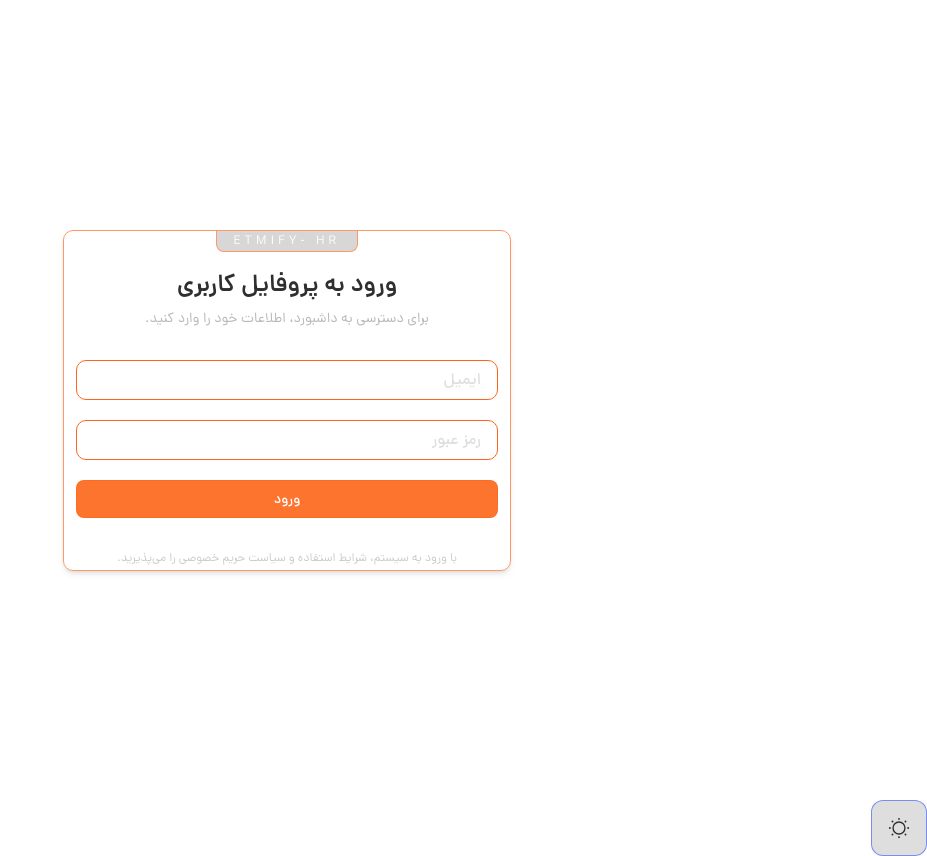
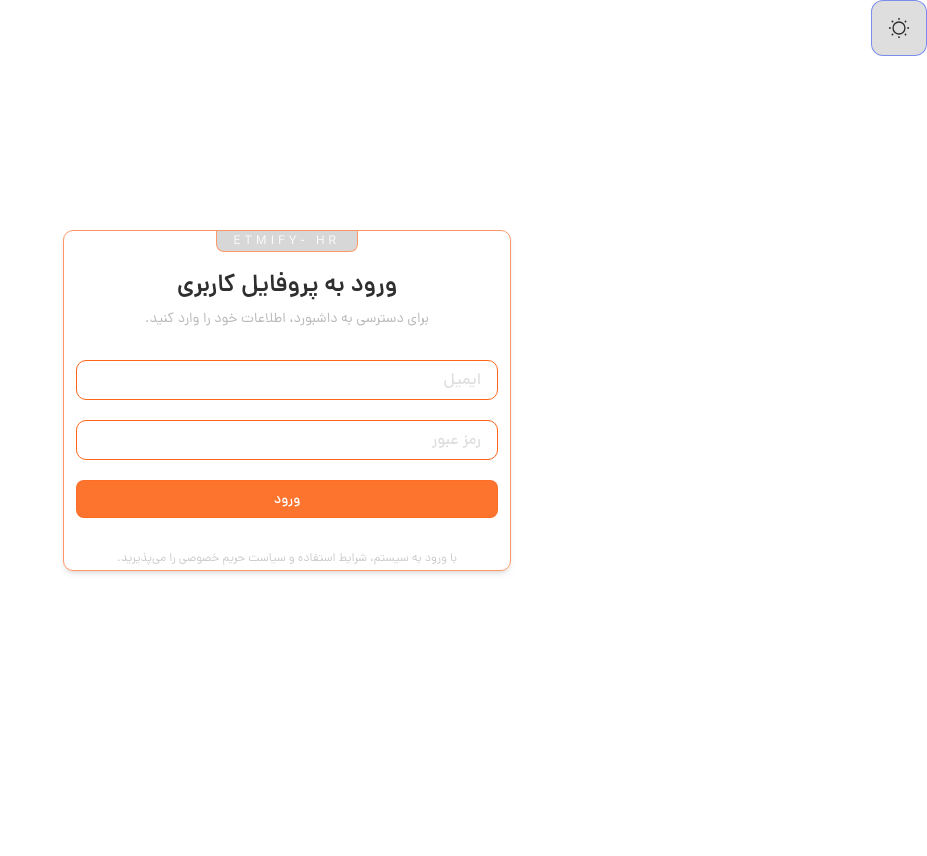
Before and after one commit to mohammad-dehdar/exployee-management, a Next.js app: page /login in a window 1280 px wide. Shown: the whole page, without its empty margins (353-1280 px from the left). After the commit the page ends 800 px from the top, so only its background shows below. Built offline with nearby package versions, Linux system fonts and the light colour scheme; no server answers.

Commit message:
fix some structure bugs

```diff
--- /dev/null
+++ b/src/components/shared/dashboard-header/types.d.ts
@@ -0,0 +1,6 @@
+export interface DashboardHeaderProps {
+    greeting: string;
+    description: string;
+    badge: string;
+    badgeClass: string;
+  }
--- a/src/feature/admin-dashboard/components/constant.ts
+++ /dev/null
@@ -1,5 +0,0 @@
-import { SectionConfig } from "@/feature/dashboard-shared/types";
-
-export interface AdminDashboardSectionsProps {
-    sections: SectionConfig[];
-}
--- a/src/feature/admin-dashboard/components/dashboard-sections.tsx
+++ b/src/feature/admin-dashboard/components/dashboard-sections.tsx
@@ -1,5 +1,6 @@
 import { Card, Button } from "@/components/ui";
-import { AdminDashboardSectionsProps } from "./constant";
+import { AdminDashboardSectionsProps } from "./types";
+
 
 
 export const AdminDashboardSections = ({
--- /dev/null
+++ b/src/feature/admin-dashboard/components/types.ts
@@ -0,0 +1,22 @@
+import type { ComponentProps } from "react";
+import type { User } from "@/store/user.store";
+import type { Button } from "@/components/ui";
+
+export type DashboardUser = Pick<User, "id" | "email" | "name" | "role">;
+
+export interface DashboardFeatureProps {
+  user: DashboardUser;
+}
+
+export type SectionConfig = {
+  title: string;
+  description: string;
+  actions?: Array<{
+    label: string;
+    color: ComponentProps<typeof Button>["color"];
+  }>;
+};
+
+export interface AdminDashboardSectionsProps {
+    sections: SectionConfig[];
+}
--- a/src/feature/admin-dashboard/constant.ts
+++ b/src/feature/admin-dashboard/constant.ts
@@ -1,4 +1,4 @@
-import { SectionConfig } from "../dashboard-shared/types";
+import { SectionConfig } from "./components/types";
 
 export const adminSections: SectionConfig[] = [
     {
--- a/src/feature/admin-dashboard/index.tsx
+++ b/src/feature/admin-dashboard/index.tsx
@@ -1,6 +1,6 @@
 import { DashboardHeader } from "@/components/shared/dashboard-header";
 import { AdminDashboardSections } from "./components/dashboard-sections";
-import type { DashboardFeatureProps } from "@/feature/dashboard-shared/types";
+import { DashboardFeatureProps } from "./components/types";
 import { adminSections } from "./constant";
 
 export const AdminDashboardFeature = ({ user }: DashboardFeatureProps) => {
--- a/src/feature/user-dashboard/components/dashboard-section/constant.ts
+++ /dev/null
@@ -1,5 +0,0 @@
-import { SectionConfig } from "@/feature/dashboard-shared/types";
-
-export interface UserDashboardSectionsProps {
-    sections: SectionConfig[];
-}
--- a/src/feature/dashboard-shared/types.ts
+++ b/src/feature/user-dashboard/components/dashboard-section/types.ts
@@ -16,3 +16,7 @@ export type SectionConfig = {
     color: ComponentProps<typeof Button>["color"];
   }>;
 };
+
+export interface UserDashboardSectionsProps {
+    sections: SectionConfig[];
+}
--- a/src/feature/user-dashboard/constant.ts
+++ b/src/feature/user-dashboard/constant.ts
@@ -1,4 +1,4 @@
-import { SectionConfig } from "../dashboard-shared/types";
+import { SectionConfig } from "./components/dashboard-section/types";
 
 export const userSections: SectionConfig[] = [
     {
--- a/src/feature/user-dashboard/index.tsx
+++ b/src/feature/user-dashboard/index.tsx
@@ -1,6 +1,6 @@
+import { DashboardFeatureProps } from "./components/dashboard-section/constant";
+import { UserDashboardSections } from "./components/dashboard-section";
 import { DashboardHeader } from "@/components/shared/dashboard-header";
-import type { DashboardFeatureProps } from "@/feature/dashboard-shared/types";
-import { UserDashboardSections } from "./components/dashboard-section";
 import { userSections } from "./constant";
 
 export const UserDashboardFeature = ({ user }: DashboardFeatureProps) => {
--- a/src/layouts/root-layout/index.tsx
+++ b/src/layouts/root-layout/index.tsx
@@ -37,7 +37,7 @@ export default function RootLayout({
         <QueryClientProviderWrapper>
           <ThemeProvider attribute="class" defaultTheme="system" enableSystem>
             {children}
-            <ThemeSwitcher variant='icon' />
+            <ThemeSwitcher variant='icon' className='absolute top-0  right-0' />
             <ToastProvider />
           </ThemeProvider>
         </QueryClientProviderWrapper>
```
Also changed, not shown: src/components/shared/dashboard-header/dashboard-header.tsx (+1 -7 lines).
